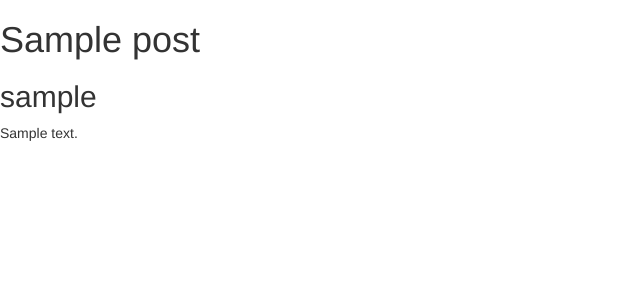
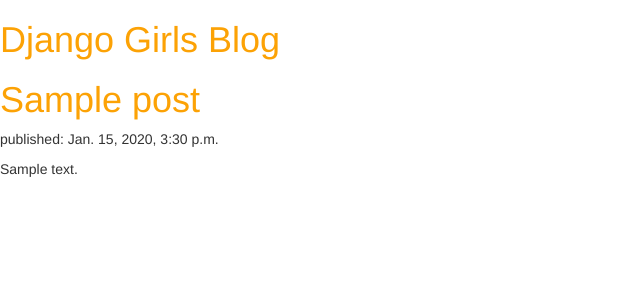
Before and after one commit to Blackhawk95/djangogirls, a Django app: template my_site/blog/templates/blog/post_list.html in a window 1280 px wide. Shown: the top 300 px of the page, without its empty margins (0-640 px from the left). Run offline with Django 3.2, Linux system fonts and the light colour scheme; the template is opened without the code that fills it: values that come from a table or form of the project are taken from there, others are empty; tables that the repository leaves empty hold one stand-in row (values such as "Sample post"); some libraries are stand-ins or nearby versions.

Commit message:
another attempt to see a page

```diff
--- /dev/null
+++ b/my_site/blog/static/css/blog.css
@@ -0,0 +1,3 @@
+h1 a {
+    color: #FCA205;
+}
--- a/my_site/blog/templates/blog/post_list.html
+++ b/my_site/blog/templates/blog/post_list.html
@@ -1,17 +1,22 @@
+{% load staticfiles %}
 <html>
     <head>
         <title>Django Girls blog</title>
         <link rel="stylesheet" href="//maxcdn.bootstrapcdn.com/bootstrap/3.2.0/css/bootstrap.min.css">
         <link rel="stylesheet" href="//maxcdn.bootstrapcdn.com/bootstrap/3.2.0/css/bootstrap-theme.min.css">
+        <link rel="stylesheet" href="{% static 'css/blog.css' %}">
     </head>
     <body>
         <div>
+            <h1><a href="/">Django Girls Blog</a></h1>
+        </div>
+
         {% for post in posts %}
-        <h1>{{post.title}}</h1>
-        <h2>{{post.author}}</h2>
-        <p>{{post.text}}</p>
-      </br>
+            <div>
+                <h1><a href="">{{ post.title }}</a></h1>
+                <p>published: {{ post.published_date }}</p>
+                <p>{{ post.text|linebreaksbr }}</p>
+            </div>
         {% endfor %}
-    </div>
     </body>
 </html>
```
Lines whose indentation alone changed are shown as unchanged.
